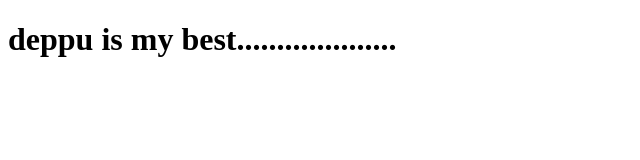
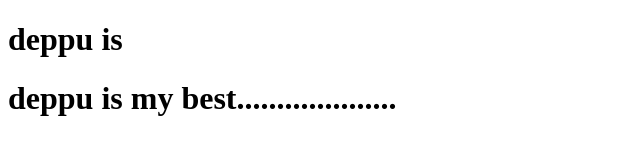
Before and after one commit to AlienMonk/intro-to-webdev, a plain HTML site: page index.html in a window 1280 px wide. Shown: the whole page, without its empty margins (0-640 px from the left). Drawn offline with Linux system fonts and the light colour scheme.

Commit message:
changed in index.html file with h1 tag

```diff
--- a/index.html
+++ b/index.html
@@ -7,6 +7,10 @@
     <title>Document</title>
 </head>
 <body>
+
+    <h1>
+        deppu is
+    </h1>
     <h1>
         deppu is my best....................
     </h1>
```
